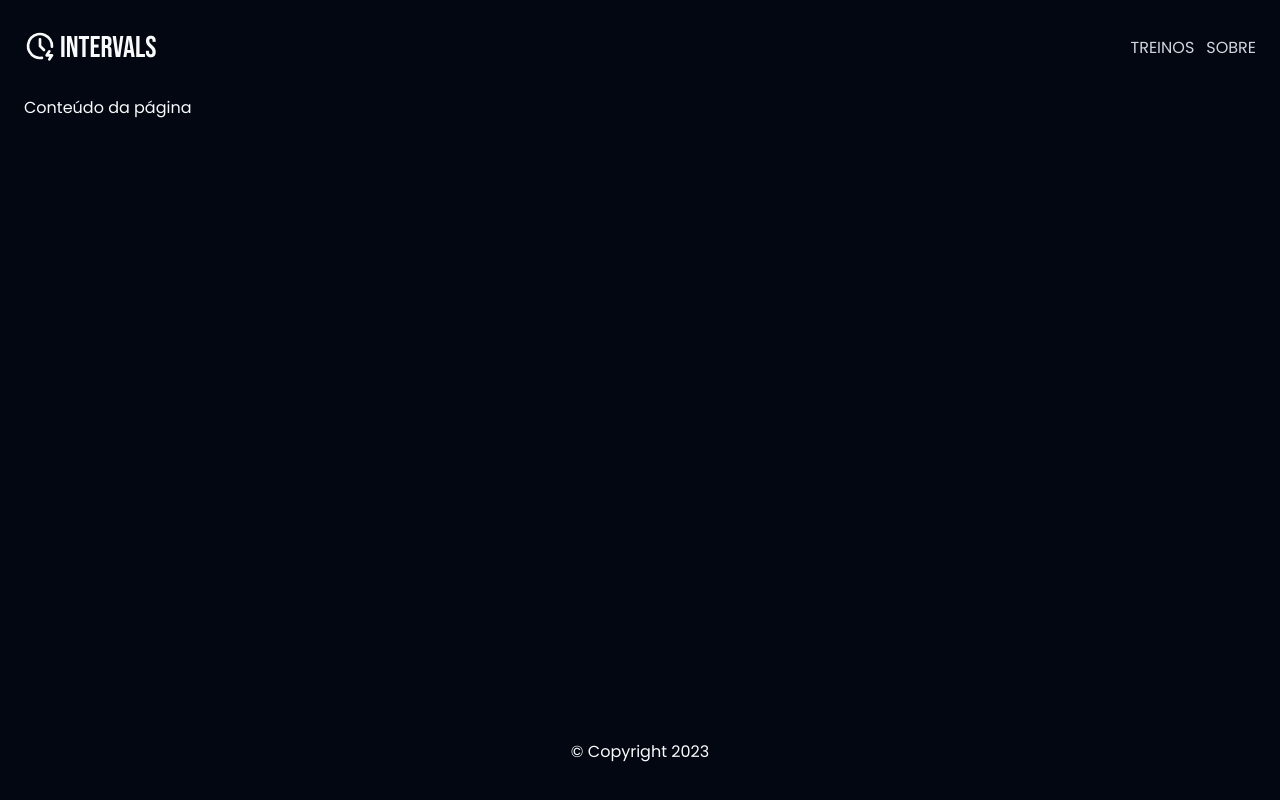
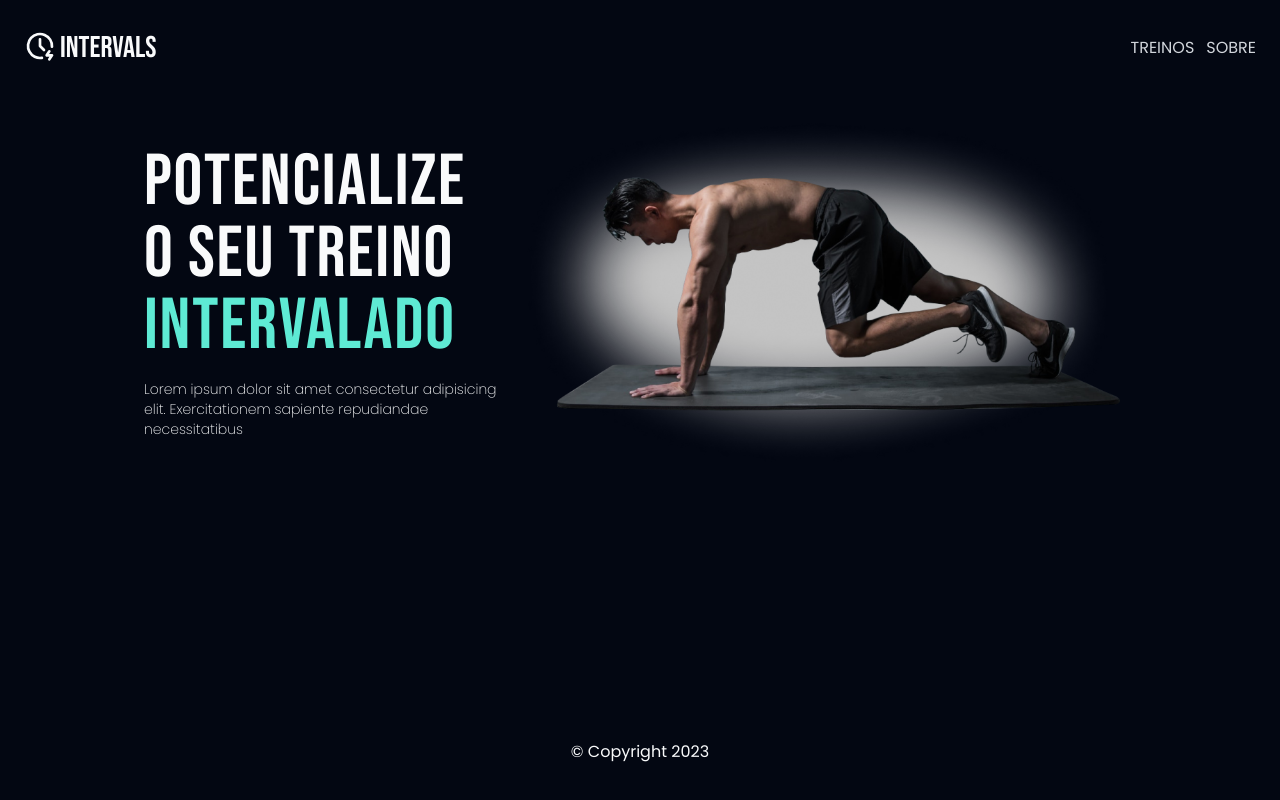
Before and after one commit to johnnysn/intervals-course, a Next.js app: page / in a window 1280 px wide. Built offline with nearby package versions, Linux system fonts and the light colour scheme.

Commit message:
Criar hero da página principal

```diff
--- a/src/app/page.tsx
+++ b/src/app/page.tsx
@@ -1,9 +1,28 @@
-import Image from 'next/image'
+import Image from "next/image";
+import { bebas } from "./fonts";
 
 export default function Home() {
   return (
-    <section className="px-2 md:px-6">
-      Conteúdo da página
+    <section id="hero" className="px-2 md:px-6 mt-6 flex flex-col md:flex-row-reverse md:gap-4 items-center justify-center">
+      <Image
+        alt="Treino"
+        src={"/hero.png"}
+        width={868}
+        height={389}
+        className="h-auto w-[320px] md:w-[50%]"
+      />
+      <div className="flex flex-col items-center gap-4 md:items-start">
+        <h2 className={`${bebas.className} text-6xl leading-none tracking-wide md:text-7xl`}>
+          Potencialize <br />o seu <span className="font-light">treino</span>
+          <br />
+          <span className="text-teal-300">intervalado</span>
+        </h2>
+
+        <p className="font-extralight text-sm text-center max-w-[360px] md:text-left">
+          Lorem ipsum dolor sit amet consectetur adipisicing elit.
+          Exercitationem sapiente repudiandae necessitatibus
+        </p>
+      </div>
     </section>
-  )
+  );
 }
```
